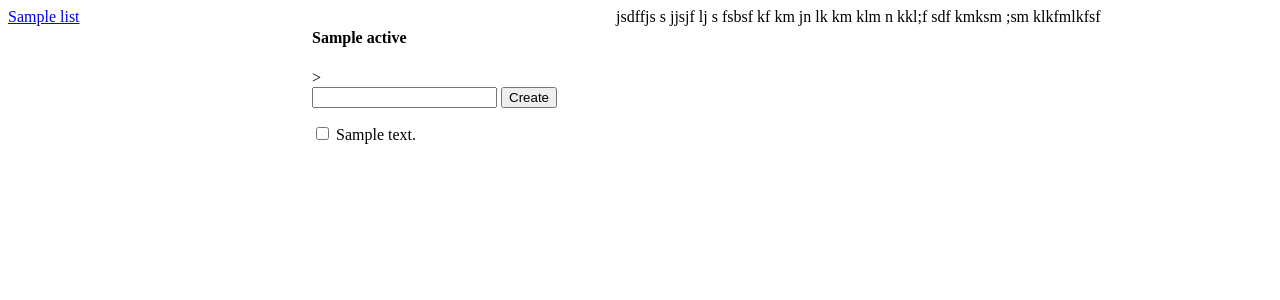
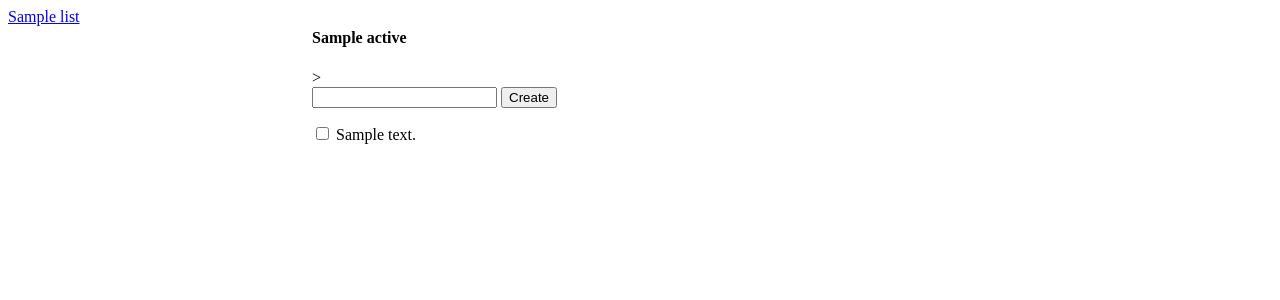
Before and after one commit to jyrj/ToDo-app, a Python web app: template templates/index12.html in a window 1280 px wide. Shown: the top 300 px of the page. Run offline with Jinja, Linux system fonts and the light colour scheme; the template is opened without the code that fills it: most values are stand-ins (such as "Sample title", 1, 10 or a date in 2020).

Commit message:
commit on master

```diff
--- a/templates/index12.html
+++ b/templates/index12.html
@@ -108,12 +108,3 @@
       }
     </script>
   </body>
-  jsdffjs
-  s jjsjf lj
-  s fsbsf
-   kf km
-   jn lk
-    km klm
-    n kkl;f
-    sdf kmksm ;sm
-    klkfmlkfsf
```
